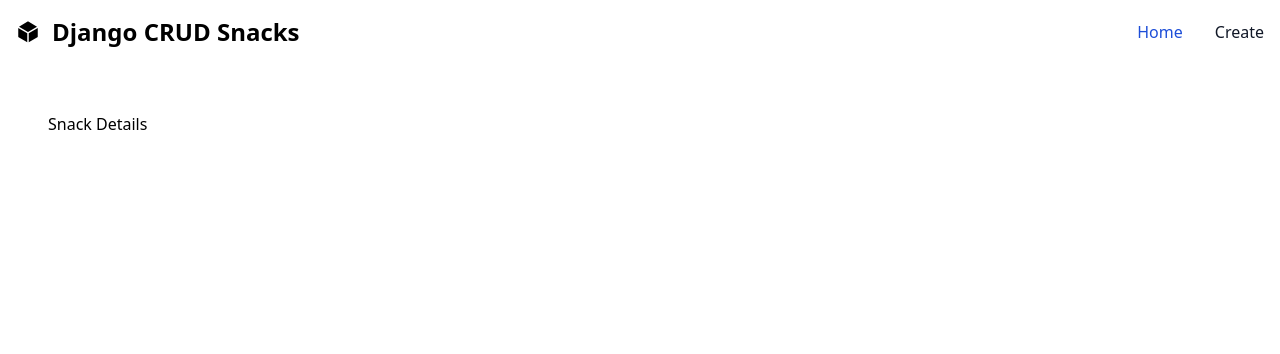
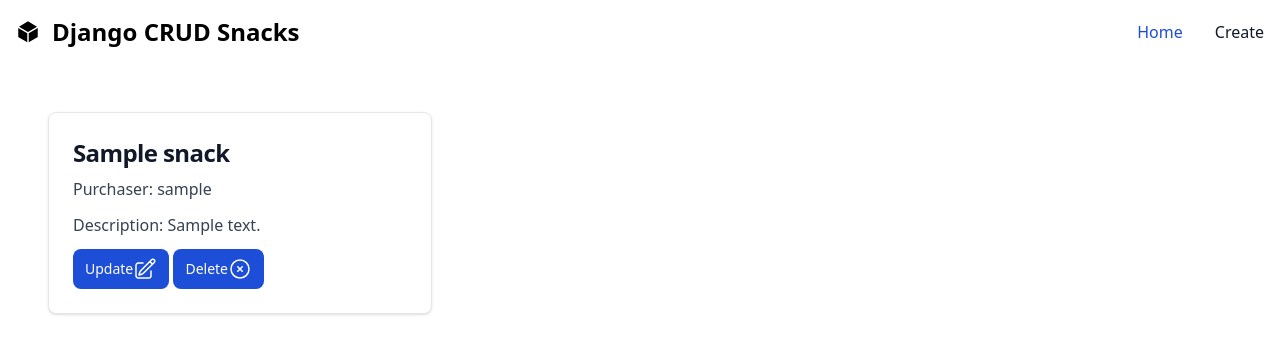
Before and after one commit to rhettchase/snacks_crud, a Django app: page /1/ in a window 1280 px wide. Shown: the top 354 px of the page. Run offline with Django 5.2, Linux system fonts and the light colour scheme; tables that the repository leaves empty hold one stand-in row (values such as "Sample post"); some libraries are stand-ins or nearby versions.

Commit message:
adds update

```diff
--- a/templates/snack_detail.html
+++ b/templates/snack_detail.html
@@ -1,5 +1,31 @@
 {% extends 'base.html' %}
 
 {% block content %}
-<h1>Snack Details</h1>
+
+<section>
+
+    <div class="max-w-sm p-6 bg-white border border-gray-200 rounded-lg shadow dark:bg-gray-800 dark:border-gray-700">
+      <a href="#">
+        <h5 class="mb-2 text-2xl font-bold tracking-tight text-gray-900 dark:text-white">{{ snack.title }}</h5>
+      </a>
+      <p class="mb-3 font-normal text-gray-700 dark:text-gray-400">Purchaser: {{ snack.purchaser }}</p>
+      <p class="mb-3 font-normal text-gray-700 dark:text-gray-400">Description: {{ snack.description }}</p>
+      <a href="{% url 'snack_update' snack.pk %}" class="inline-flex items-center px-3 py-2 text-sm font-medium text-center text-white bg-blue-700 rounded-lg hover:bg-blue-800 focus:ring-4 focus:outline-none focus:ring-blue-300 dark:bg-blue-600 dark:hover:bg-blue-700 dark:focus:ring-blue-800">
+        Update
+        <svg xmlns="http://www.w3.org/2000/svg" fill="none" viewBox="0 0 24 24" stroke-width="1.5" stroke="currentColor" class="w-6 h-6">
+          <path stroke-linecap="round" stroke-linejoin="round" d="m16.862 4.487 1.687-1.688a1.875 1.875 0 1 1 2.652 2.652L10.582 16.07a4.5 4.5 0 0 1-1.897 1.13L6 18l.8-2.685a4.5 4.5 0 0 1 1.13-1.897l8.932-8.931Zm0 0L19.5 7.125M18 14v4.75A2.25 2.25 0 0 1 15.75 21H5.25A2.25 2.25 0 0 1 3 18.75V8.25A2.25 2.25 0 0 1 5.25 6H10" />
+        </svg>
+
+
+      </a>
+      <a href="{% url 'snack_delete' snack.pk %}" class="inline-flex items-center px-3 py-2 text-sm font-medium text-center text-white bg-blue-700 rounded-lg hover:bg-blue-800 focus:ring-4 focus:outline-none focus:ring-blue-300 dark:bg-blue-600 dark:hover:bg-blue-700 dark:focus:ring-blue-800">
+        Delete
+        <svg xmlns="http://www.w3.org/2000/svg" fill="none" viewBox="0 0 24 24" stroke-width="1.5" stroke="currentColor" class="w-6 h-6">
+          <path stroke-linecap="round" stroke-linejoin="round" d="m9.75 9.75 4.5 4.5m0-4.5-4.5 4.5M21 12a9 9 0 1 1-18 0 9 9 0 0 1 18 0Z" />
+        </svg>
+
+      </a>
+    </div>
+  </section>
+
 {% endblock content %}
```
Also changed, not shown: templates/snack_update.html (+8 -1 lines).
